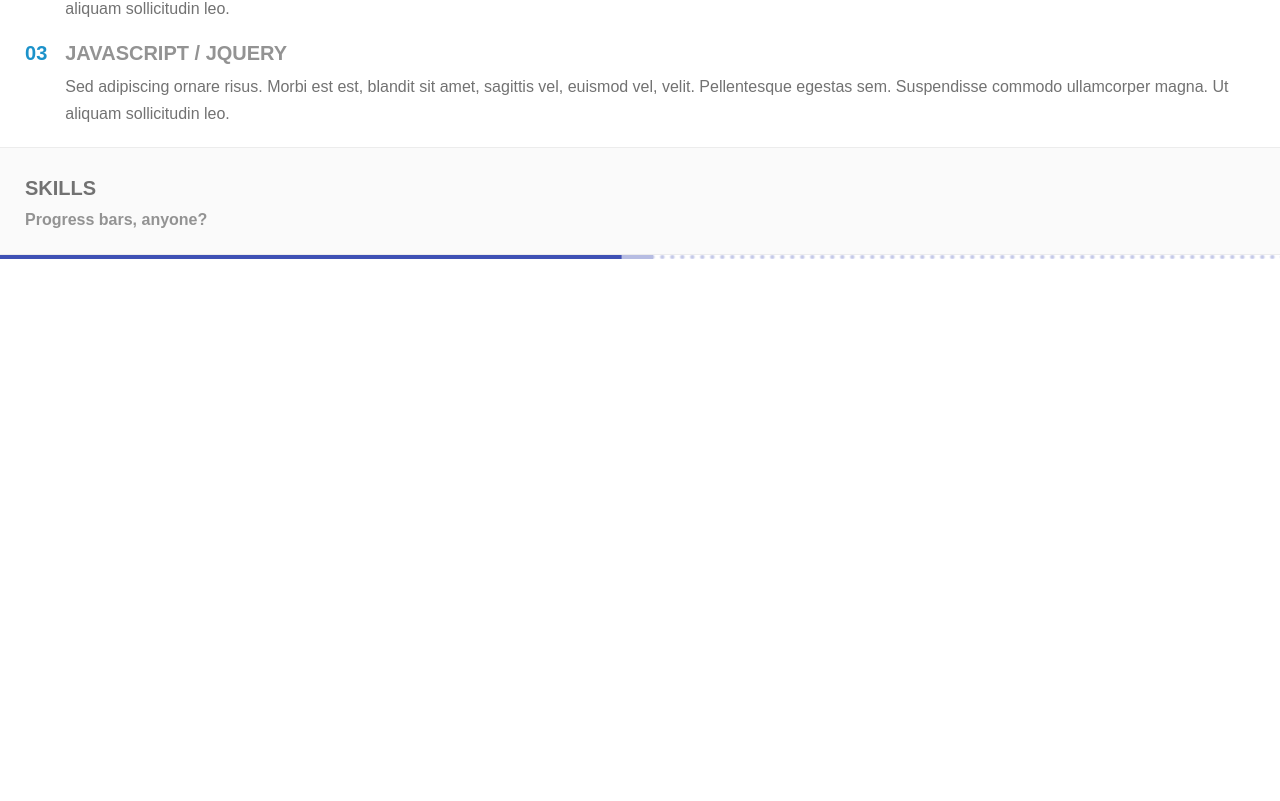
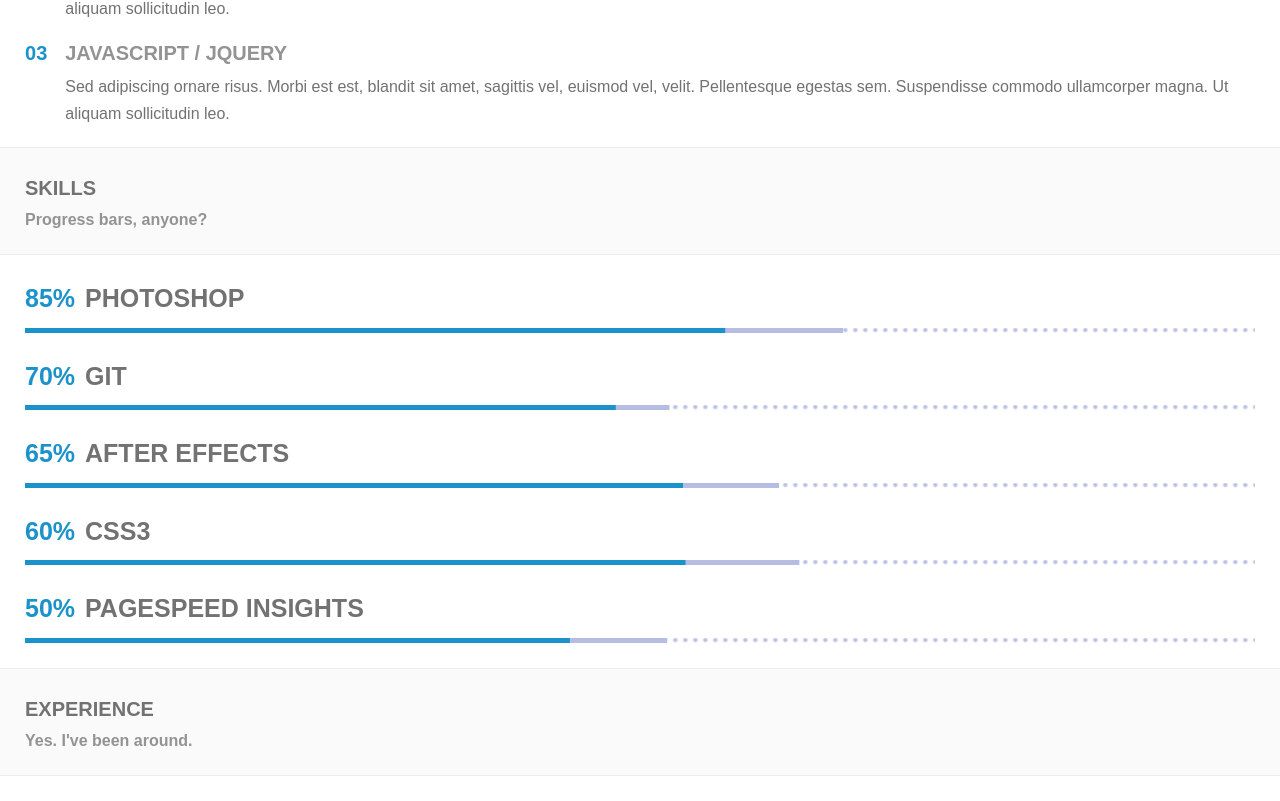
Before and after one commit to hellhellpnick/Job, a React (Create React App) app: page / in a window 1280 px wide. Shown: the part 1621-2422 px from the top of the page. Before the commit the page ends 1880 px from the top, so only its background shows below. Built offline with nearby package versions, Linux system fonts and the light colour scheme; a web font is replaced by a local one.

Commit message:
Add progress bar skill

```diff
--- a/src/App.js
+++ b/src/App.js
@@ -2,7 +2,7 @@
 import { ThemeProvider } from '@material-ui/core/styles';
 import themeLight from './theme/themeLight';
 import themeDark from './theme/themeDark';
-import ViewsHomePage from './views/ViewsHomePage';
+import ViewHomePage from './views/ViewHomePage';
 
 const App = () => {
   const [themeMode, setThemeMode] = React.useState(true);
@@ -13,7 +13,7 @@
 
   return (
     <ThemeProvider theme={themeMode ? themeLight : themeDark}>
-      <ViewsHomePage statusTheme={themeMode} func={switchStateTheme} />
+      <ViewHomePage statusTheme={themeMode} func={switchStateTheme} />
     </ThemeProvider>
   );
 };
--- /dev/null
+++ b/src/components/ExperienceUser.js
@@ -0,0 +1,24 @@
+import React from 'react';
+import { Box } from '@material-ui/core';
+import { makeStyles } from '@material-ui/core/styles';
+
+const useStyles = makeStyles((theme) => ({
+  wrapperExperience: {
+    paddingLeft: 25,
+    borderLeft: `2px solid ${theme.palette.border.main}`,
+  },
+}));
+
+const ExperienceUser = ({ data, title, position, location, text }) => {
+  const classes = useStyles();
+
+  return (
+    <Box className={classes.wrapperExperience}>
+      <Box className={classes.wrapperExperienceInterior}>
+
+      </Box>
+    </Box>
+  );
+};
+
+export default ExperienceUser;
--- /dev/null
+++ b/src/components/ProgressBarSkill.js
@@ -0,0 +1,99 @@
+import React from 'react';
+import { Box } from '@material-ui/core';
+import MuiLinearProgress from '@material-ui/core/LinearProgress';
+import { makeStyles, withStyles } from '@material-ui/core/styles';
+
+const useStyles = makeStyles((theme) => ({
+  wrapperProgressBar: {
+    width: '100%',
+    display: 'flex',
+    flexDirection: 'column',
+    paddingBottom: '25px',
+  },
+
+  wrapperInfoProgressBar: {
+    display: 'flex',
+    flexDirection: 'row',
+    alignItems: 'center',
+    paddingBottom: '10px',
+  },
+
+  procentProgressBar: {
+    fontSize: 25,
+    color: theme.palette.text.second,
+    lineHeight: '1.5',
+    textTransform: 'uppercase',
+    marginRight: '10px',
+  },
+
+  titleProgressBar: {
+    fontSize: 25,
+    color: theme.palette.text.primary,
+    lineHeight: '1.5',
+    textTransform: 'uppercase',
+  },
+
+  progressBar: {
+    colorPrimary: {
+      backgroundColor: '#b2dfdb',
+    },
+    barColorPrimary: {
+      backgroundColor: '#00695c',
+    },
+  },
+}));
+
+const LinearProgress = withStyles((theme) => ({
+  root: {
+    height: 5,
+  },
+
+  barColorPrimary: {
+    backgroundColor: theme.palette.progress.main,
+  },
+}))(MuiLinearProgress);
+
+export default function ProgressBarSkill({ procent, title }) {
+  const [progress, setProgress] = React.useState(0);
+  const [buffer, setBuffer] = React.useState(10);
+
+  const progressRef = React.useRef(() => {});
+
+  React.useEffect(() => {
+    progressRef.current = () => {
+      if (progress < procent) {
+        const diff = Math.random() * 10;
+        const diff2 = Math.random() * 10;
+        setProgress(progress + diff);
+        setBuffer(progress + diff + diff2);
+      }
+    };
+  });
+
+  React.useEffect(() => {
+    const timer = setInterval(() => {
+      progressRef.current();
+    }, 500);
+
+    return () => {
+      clearInterval(timer);
+    };
+  }, []);
+
+  const classes = useStyles();
+
+  return (
+    <Box className={classes.wrapperProgressBar}>
+      <Box className={classes.wrapperInfoProgressBar}>
+        <h2 className={classes.procentProgressBar}>{procent}%</h2>
+        <h2 className={classes.titleProgressBar}>{title} </h2>
+      </Box>
+      <LinearProgress
+        variant="buffer"
+        value={progress}
+        valueBuffer={buffer}
+        className={classes.progressBar}
+      />
+    </Box>
+  );
+}
--- a/src/components/ProgressSkill.js
+++ /dev/null
@@ -1,39 +0,0 @@
-import React from 'react';
-import { Box } from '@material-ui/core';
-import { LinearProgress } from '@material-ui/core';
-
-export default function ProgressSkill() {
-  const [progress, setProgress] = React.useState(0);
-  const [buffer, setBuffer] = React.useState(10);
-
-  const progressRef = React.useRef(() => {});
-  React.useEffect(() => {
-    progressRef.current = () => {
-      if (progress > 100) {
-        setProgress(0);
-        setBuffer(10);
-      } else {
-        const diff = Math.random() * 10;
-        const diff2 = Math.random() * 10;
-        setProgress(progress + diff);
-        setBuffer(progress + diff + diff2);
-      }
-    };
-  });
-
-  React.useEffect(() => {
-    const timer = setInterval(() => {
-      progressRef.current();
-    }, 500);
-
-    return () => {
-      clearInterval(timer);
-    };
-  }, []);
-
-  return (
-    <Box sx={{ width: '100%' }}>
-      <LinearProgress variant="buffer" value={progress} valueBuffer={buffer} />
-    </Box>
-  );
-}
--- a/src/theme/paletteDark.js
+++ b/src/theme/paletteDark.js
@@ -12,7 +12,7 @@
   text: {
     primary: '#979899',
     main: '#a4a5a6',
-    second: '#1c82cc',
+    second: '#1c92ca',
   },
 
   link: {
@@ -30,6 +30,10 @@
   border: {
     main: '#404242',
   },
+
+  progress: {
+    main: '#1c92ca',
+  },
 };
 
 export default palette;
--- a/src/theme/paletteLight.js
+++ b/src/theme/paletteLight.js
@@ -6,7 +6,7 @@
   },
 
   backgroundArticle: {
-    main: '#fafafa'
+    main: '#fafafa',
   },
 
   text: {
@@ -31,6 +31,10 @@
   border: {
     main: '#ececec',
   },
+
+  progress: {
+    main: '#1c92ca',
+  },
 };
 
 export default palette;
--- a/src/views/ViewsHomePage.js
+++ b/src/views/ViewHomePage.js
@@ -6,7 +6,8 @@
 import ArticleUser from '../components/ArticleUser';
 import AboutUser from '../components/AboutUser';
 import ExpertiseUser from '../components/ExpertiseUser';
-import ProgressSkill from '../components/ProgressSkill';
+import ProgressBarSkill from '../components/ProgressBarSkill';
+import ExperienceUser from '../components/ExperienceUser';
 
 const useStyles = makeStyles((theme) => ({
   wrapperHeader: {
@@ -31,6 +32,21 @@
     objectPosition: 'center',
     margin: '0 auto',
   },
+
+  wrapperSkills: {
+    display: 'flex',
+    flexDirection: 'row',
+    flexWrap: 'wrap',
+    justifyContent: 'center',
+    alignItems: 'center',
+    padding: '25px 25px 0 25px',
+    backgroundColor: theme.palette.background.main,
+  },
+
+  wrapperExperienceUser: {
+    padding: '25px 25px 0 25px',
+    backgroundColor: theme.palette.background.main,
+  },
 }));
 
 const ViewHomePage = ({ statusTheme, func }) => {
@@ -49,8 +65,10 @@
         </Box>
       </Box>
       <ShortInfoUser />
+
       <ArticleUser title="intro" text="What I am all about" />
       <AboutUser />
+
       <ArticleUser title="expertise" text="Batman would be jealous" />
       <ExpertiseUser
         items={[
@@ -71,7 +89,24 @@
       />
 
       <ArticleUser title="skills" text="Progress bars, anyone?" />
-      <ProgressSkill />
+      <Box className={classes.wrapperSkills}>
+        <ProgressBarSkill procent="85" title="photoshop" />
+        <ProgressBarSkill procent="70" title="git" />
+        <ProgressBarSkill procent="65" title="after effects" />
+        <ProgressBarSkill procent="60" title="css3" />
+        <ProgressBarSkill procent="50" title="pagespeed insights" />
+      </Box>
+
+      <ArticleUser title="Experience" text="Yes. I've been around." />
+      <Box className={classes.wrapperExperienceUser}>
+        <ExperienceUser
+          data="2015 - Present"
+          title="Unicorn Incubator Inc."
+          position="Senior Interface Designer"
+          location="Portland, QR"
+          text="Consectetuer adipiscing elit. Phasellus hendrerit. Pellentesque aaliquet nibh nec urna. In nisi neque, aliquet vel, dapibus id, mattis vel, nisi. Sed pretium, ligula sollicitudin laoreet viverra, tortor libero sodales leo, eget blandit nunc tortor eu nibh. Nullam mollis. Ut justo. Suspendisse potenti."
+        />
+      </Box>
     </Box>
   );
 };
```
